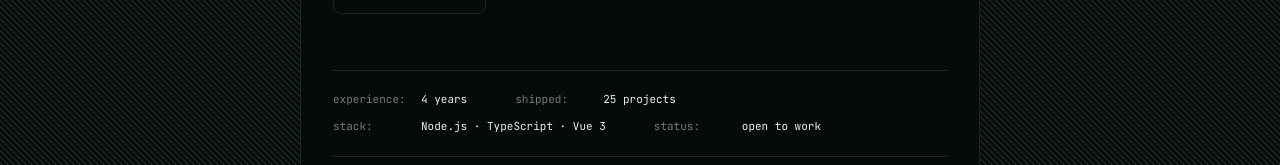
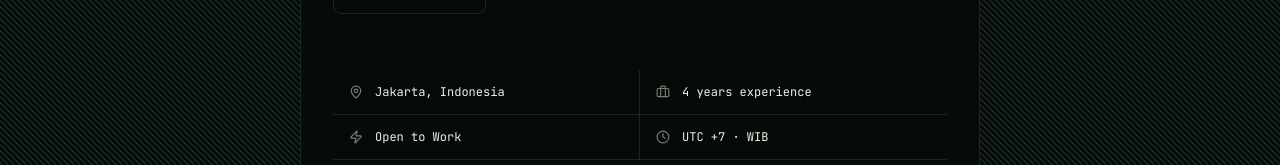
Before and after one commit to rickyfriady/rickyfrdy-web, a Vue app: page / in a window 1280 px wide. Shown: the part 635-800 px from the top of the page. Built offline with nearby package versions, Linux system fonts and the light colour scheme.

Commit message:
feat: replace QuickStats strip with 2x2 info grid

```diff
--- a/src/components/page/home/QuickStats.vue
+++ b/src/components/page/home/QuickStats.vue
@@ -1,35 +1,27 @@
 <script setup lang="ts">
-const stats = [
-  { key: 'experience', value: '4 years' },
-  { key: 'shipped', value: '25 projects' },
-  { key: 'stack', value: 'Node.js · TypeScript · Vue 3' },
-  { key: 'status', value: 'open to work' }
+import { Briefcase, Clock, MapPin, Zap } from 'lucide-vue-next'
+
+const items = [
+  { icon: MapPin, label: 'Jakarta, Indonesia' },
+  { icon: Briefcase, label: '4 years experience' },
+  { icon: Zap, label: 'Open to Work' },
+  { icon: Clock, label: 'UTC +7 · WIB' }
 ]
 </script>
 
 <template>
-  <div class="border-border border-y py-5">
+  <div class="border-border grid grid-cols-2 border-b">
     <div
-      class="grid grid-cols-1 gap-x-10 gap-y-2.5 sm:grid-cols-2 lg:flex lg:flex-wrap lg:gap-x-12"
+      v-for="(item, i) in items"
+      :key="item.label"
+      class="border-border flex items-center gap-3 px-4 py-3.5"
+      :class="{
+        'border-r': i % 2 === 0,
+        'border-b': i < 2
+      }"
     >
-      <div
-        v-for="(stat, index) in stats"
-        :key="stat.key"
-        v-motion
-        :initial="{ opacity: 0 }"
-        :visible="{ opacity: 1 }"
-        :delay="index * 60"
-        class="flex items-baseline gap-2"
-      >
-        <span
-          class="shrink-0 font-mono text-[11px]"
-          style="color: var(--color-muted); min-width: 80px"
-          >{{ stat.key }}:</span
-        >
-        <span class="font-mono text-[11px]" style="color: var(--color-foreground)">{{
-          stat.value
-        }}</span>
-      </div>
+      <component :is="item.icon" class="text-muted h-3.5 w-3.5 shrink-0" />
+      <span class="text-foreground font-mono text-xs">{{ item.label }}</span>
     </div>
   </div>
 </template>
```
